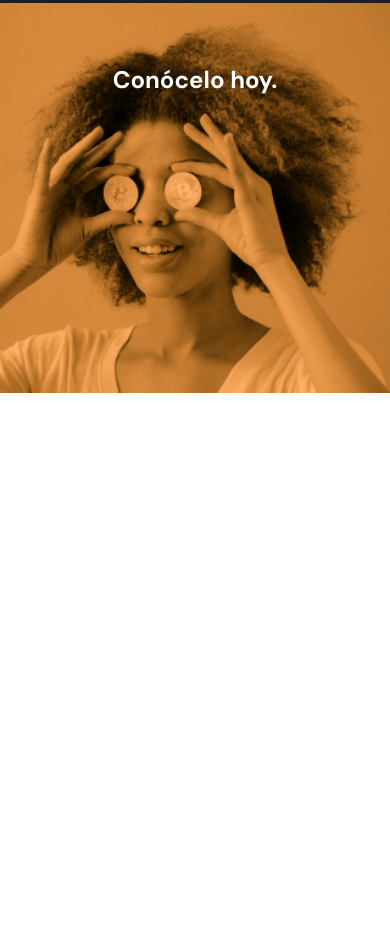
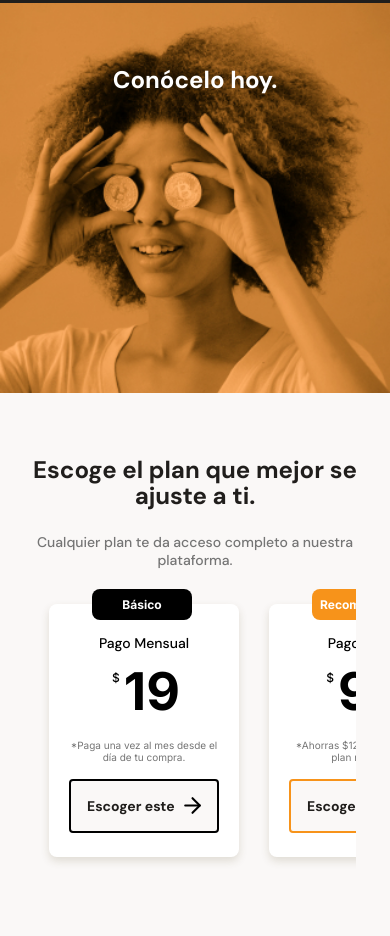
Before and after one commit to Kaliholt/Course-Mobile-First, a plain HTML site: page index.html in a window 390 px wide. Shown: the part 1641-2577 px from the top of the page. Before the commit the page ends 2034 px from the top, so only its background shows below. Drawn offline with Linux system fonts and the light colour scheme.

Commit message:
Sección de Planes terminado, falta hacer responsive

```diff
--- a/css/styles.css
+++ b/css/styles.css
@@ -61,6 +61,13 @@ header, main, footer {
 /***************************************************************************************/
 
 /**********************************Sección de Intercambios******************************/
+.slide {
+    display: flex;
+    overflow-x: scroll;
+    overscroll-behavior-x:contain;
+    scroll-snap-type: x mandatory;
+}
+
 .seccion-intercambios {
     padding: 60px 16px 65px 16px;
     background-color: var(--off-white);
@@ -77,11 +84,7 @@ header, main, footer {
 
 .seccion-intercambios__article {
     padding: 0 20px;
-    display: flex;
     justify-content: space-between;
-    overflow-x: scroll;
-    overscroll-behavior-x:contain;
-    scroll-snap-type: x mandatory;
 }
 
 .article__container {
@@ -138,6 +141,8 @@ header, main, footer {
 
 /*<<<<<<<<<<<<<<<<<<<<<<<<<<<<<<<<<<<<<<<Verificar que exista un bloque general de icon*/
 .icon {
+    width: 15px;
+    height: 15px;
     position: absolute;
     background-position: center;
     background-repeat: no-repeat;
@@ -145,8 +150,6 @@ header, main, footer {
 }
 
 .trending {
-    width: 15px;
-    height: 15px;
     top: 12px;
     right: 15px;
     background-image: url(../assets/icons/trending-down.svg);
@@ -173,8 +176,6 @@ header, main, footer {
 
 /*<<<<<<<<<<<<<<<<<<<<<<<<<<<<<<<<<<<<<<<Verificar que exista un bloque general de icon*/
 .container__arrow {
-    width: 15px;
-    height: 15px;
     right: -30px;
     top: 115px;
     background-image: url(../assets/icons/right-arrow.svg);
@@ -245,6 +246,133 @@ header, main, footer {
     padding-top: 64px;
 }
 
+/**************************************Sección de Planes********************************/
+.seccion-planes {
+    padding: 64px 16px;
+    background-color: var(--off-white);
+}
+
+.seccion-planes__title {
+    color: var(--warm-black);
+}
+
+.seccion-planes__text {
+    margin-top: 24px;
+    color: var(--dark-grey-1);
+}
+
+/*<<<<<<<<<<<<<<<<<<<<<<<<<<<<<<<<<<<<<<<<<Verificar que exista un bloque llamado slide*/
+.seccion-planes__slide {
+    margin: 20px 18px 0 18px;
+}
+/*>>>>>>>>>>>>>>>>>>>>>>>>>>>Slide similar al que aparece en la seccion de intercambios*/
+
+.seccion-planes__tarjeta-plan {
+    min-width: 190px;
+    position: relative;
+    margin: 15px;
+    font-family: 'Inter', sans-serif;
+    border-radius: 8px;
+    box-shadow: 0 4px 8px rgba(89, 73, 30,0.16);
+    background-color: white;
+    scroll-snap-align: center;
+}
+
+.tarjeta-plan__etiqueta {
+    width: 100px;
+    position: absolute;
+    top: -15.5px;
+    right: calc(50% - 48px);
+    padding: 8px;
+    border-radius: 8px;
+    background-color: var(--bitcoin-orange);
+}
+
+.etiqueta--black {
+    background-color: #000;
+}
+.etiqueta--blue {
+    background-color: var(--secondary-blue);
+}
+
+.etiqueta__text {
+    font-size: 1.2rem;
+    font-weight: bold;
+    color: white;
+}
+
+.tarjeta-plan__text {
+    margin-top: 30px;
+    font-family: 'DM Sans', sans-serif;
+}
+
+.tarjeta-plan__precio {
+    margin-top: 8px;
+    display: grid;
+    grid-auto-flow: column;
+    align-content: center;
+}
+
+.precio__signo-dolar {
+    margin: 10px 4px;
+    font-size: 1.2rem;
+    font-weight: 500;
+    justify-self: end;
+}
+
+.precio__numero {
+    font-size: 5.2rem;
+    font-weight: bold;
+    justify-self: start;
+}
+
+.tarjeta-plan__texto-informativo {
+    margin: 16px;
+    color: var(--dark-grey-1);
+}
+
+.tarjeta-plan__button {
+    position: relative;
+    margin: 0 20px 24px 20px;
+    padding: 16px;
+    border: 2px solid var(--bitcoin-orange);
+    text-align: start;
+    border-radius: 4px;
+    background-color: var(--off-white);
+}
+
+.button--border-black {
+    border-color: #000;
+}
+.button--border-blue {
+    border-color: #1A9AF7;
+}
+
+.tarjeta-plan__button a {
+    font-family: 'DM Sans', sans-serif;
+    font-weight: 700;
+    font-size: 1.4rem;
+    text-decoration: none;
+    color: var(--warm-black);
+}
+
+.tarjeta-plan__button a span {
+    width: 25px;
+    height: 25px;
+    right: 12px;
+    top: 12px;
+}
+
+.icon--orange-right-arrow {
+    background-image: url(../assets/icons/orange-right-arrow.svg);
+}
+.icon--black-right-arrow {
+    background-image: url(../assets/icons/black-right-arrow.svg);
+}
+.icon--blue-right-arrow {
+    background-image: url(../assets/icons/blue-right-arrow.svg);
+}
+
 /***************************************************************************************/
 /*************************************Estilos Footer************************************/
 /***************************************************************************************/
--- a/index.html
+++ b/index.html
@@ -22,7 +22,7 @@
                 <img class="seccion-intercambios__image" src="./assets/img/Bitcoin.svg" alt="">
                 <h2 class="title seccion-intercambios__title">Visibilizamos todas las tasas de cambio.</h2>
                 <p class="text seccion-intercambios__text">Traemos información en tiempo real de las casas de cambio y las monedas más importantes del mundo.</p>
-                <article class="seccion-intercambios__article">
+                <article class="slide seccion-intercambios__article">
                     <div class="article__container container--one">
                         <span class="container__title container__title--one">Monedas</span>
                         <div class="container__table table--one">
@@ -81,6 +81,54 @@
             <section class="seccion-hero">
                 <h2 class="title seccion-hero__title">Conócelo hoy.</h2>
             </section>
+            <section class="seccion-planes">
+                <h2 class="title seccion-planes__title">Escoge el plan que mejor se ajuste a ti.</h2>
+                <p class="text seccion-planes__text">Cualquier plan te da acceso completo a nuestra plataforma.</p>
+                <article class="slide seccion-planes__slide">
+                    <article class="seccion-planes__tarjeta-plan">
+                        <div class="tarjeta-plan__etiqueta etiqueta--black">
+                            <p class="etiqueta__text">Básico</p>
+                        </div>
+                        <p class="text tarjeta-plan__text">Pago Mensual</p>
+                        <div class="tarjeta-plan__precio">
+                            <p class="precio__signo-dolar">$</p>
+                            <p class="precio__numero">19</p>
+                        </div>
+                        <p class="tarjeta-plan__texto-informativo">*Paga una vez al mes desde el día de tu compra.</p>
+                        <div class="tarjeta-plan__button button--border-black">
+                            <a href="#">Escoger este <span class="icon icon--black-right-arrow"></span></a>
+                        </div>
+                    </article>
+                    <article class="seccion-planes__tarjeta-plan">
+                        <div class="tarjeta-plan__etiqueta">
+                            <p class="etiqueta__text">Recomendado</p>
+                        </div>
+                        <p class="text tarjeta-plan__text">Pago Anual</p>
+                        <div class="tarjeta-plan__precio">
+                            <p class="precio__signo-dolar">$</p>
+                            <p class="precio__numero">99</p>
+                        </div>
+                        <p class="tarjeta-plan__texto-informativo">*Ahorras $129 comparado al plan mensual.</p>
+                        <div class="tarjeta-plan__button">
+                            <a href="#">Escoger este <span class="icon icon--orange-right-arrow"></span></a>
+                        </div>
+                    </article>
+                    <article class="seccion-planes__tarjeta-plan">
+                        <div class="tarjeta-plan__etiqueta etiqueta--blue">
+                            <p class="etiqueta__text">Ilimitado</p>
+                        </div>
+                        <p class="text tarjeta-plan__text">Único pago de por Vida</p>
+                        <div class="tarjeta-plan__precio">
+                            <p class="precio__signo-dolar">$</p>
+                            <p class="precio__numero">199</p>
+                        </div>
+                        <p class="tarjeta-plan__texto-informativo">*Ahorro infinito.</p>
+                        <div class="tarjeta-plan__button button--border-blue">
+                            <a href="#">Escoger este <span class="icon icon--blue-right-arrow"></span></a>
+                        </div>
+                    </article>
+                </article>
+            </section>
         </main>
         <footer>
 
```
Also changed, not shown: assets/icons/black-right-arrow.svg (added), assets/icons/blue-right-arrow.svg (added).
